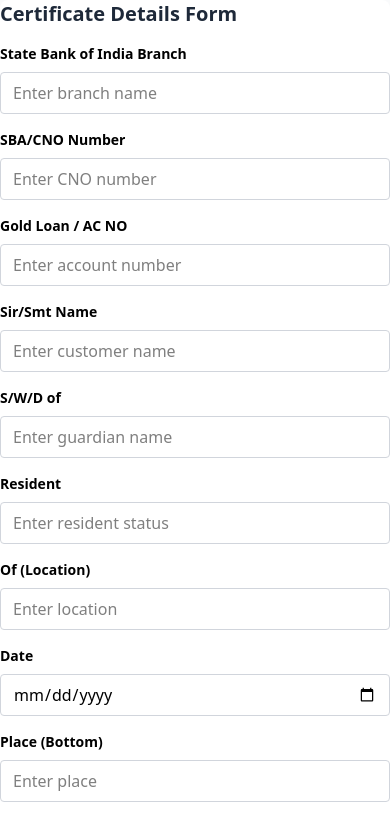
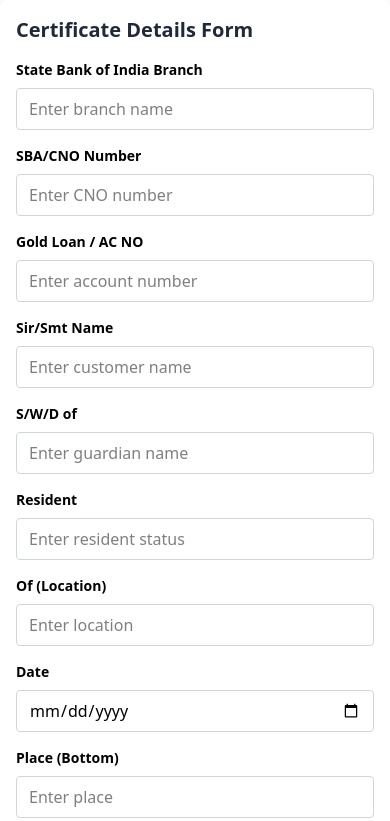
Before and after one commit to ValueInvest23/sbiParesh, a React (Vite) app: page / in a window 390 px wide. Shown: the top 821 px of the page. Built offline with nearby package versions, Linux system fonts and the light colour scheme.

Commit message:
responsiveness

```diff
--- a/src/App.jsx
+++ b/src/App.jsx
@@ -843,7 +843,7 @@
   return (
     <div className="min-h-screen bg-gray-50 ">
       {/* Input Form Section */}
-      <div className="max-w-6xl mx-auto mb-8 bg-white sm:p-6 rounded-lg shadow-lg">
+      <div className="max-w-6xl mx-auto mb-8 bg-white p-4 sm:p-6 rounded-lg shadow-lg">
         <h2 className="text-xl sm:text-2xl font-bold mb-4 sm:mb-6 text-gray-800">Certificate Details Form</h2>
 
         {/* Basic Details */}
```
